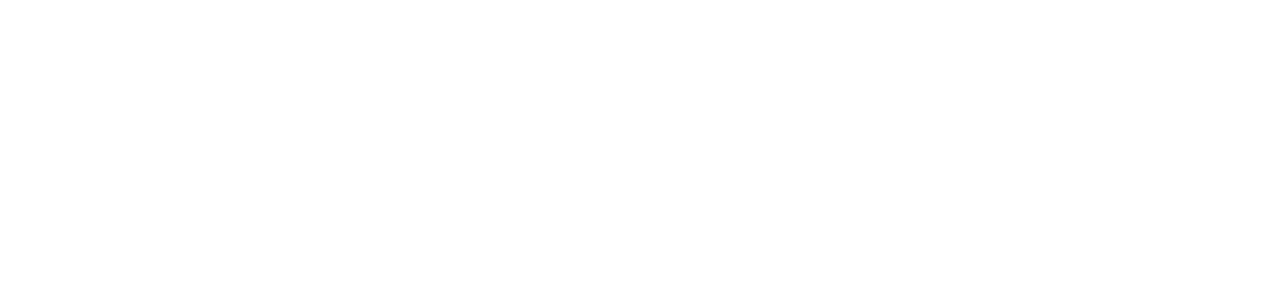
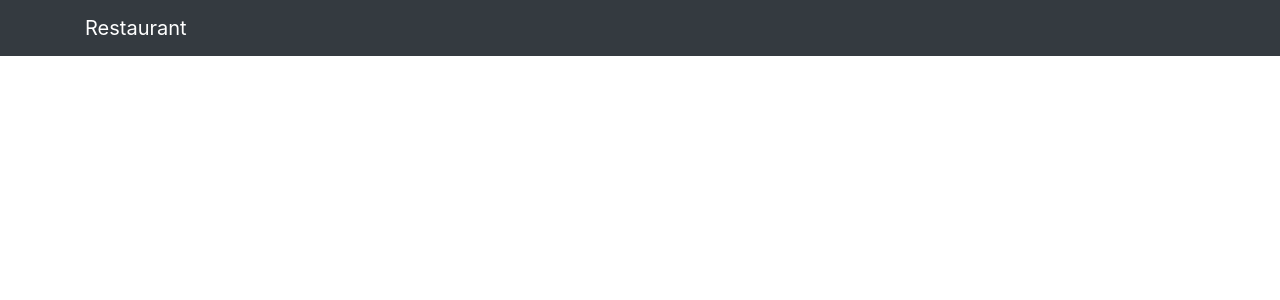
Before and after one commit to touhidulfahim/restaurant-react-app, a React (Create React App) app: page / in a window 1280 px wide. Shown: the top 300 px of the page. Built offline with nearby package versions, Linux system fonts and the light colour scheme.

Commit message:
Navigationbar using reactstrap

```diff
--- a/public/index.html
+++ b/public/index.html
@@ -1,14 +1,12 @@
 <!DOCTYPE html>
 <html lang="en">
+
 <head>
   <meta charset="utf-8" />
   <link rel="icon" href="%PUBLIC_URL%/favicon.ico" />
   <meta name="viewport" content="width=device-width, initial-scale=1" />
   <meta name="theme-color" content="#000000" />
-    <meta
-      name="description"
-      content="Web site created using create-react-app"
-    />
+  <meta name="description" content="Web site created using create-react-app" />
   <link rel="apple-touch-icon" href="%PUBLIC_URL%/logo192.png" />
   <!--
       manifest.json provides metadata used when your web app is installed on a
@@ -24,8 +22,9 @@
       work correctly both with client-side routing and a non-root public URL.
       Learn how to configure a non-root public URL by running `npm run build`.
     -->
-    <title>React App</title>
+  <title>Restaurant App</title>
 </head>
+
 <body>
   <noscript>You need to enable JavaScript to run this app.</noscript>
   <div id="root"></div>
@@ -40,4 +39,5 @@
       To create a production bundle, use `npm run build` or `yarn build`.
     -->
 </body>
+
 </html>
--- a/src/App.css
+++ b/src/App.css
@@ -1,38 +1,3 @@
 .App {
   text-align: center;
 }
-
-.App-logo {
-  height: 40vmin;
-  pointer-events: none;
-}
-
-@media (prefers-reduced-motion: no-preference) {
-  .App-logo {
-    animation: App-logo-spin infinite 20s linear;
-  }
-}
-
-.App-header {
-  background-color: #282c34;
-  min-height: 100vh;
-  display: flex;
-  flex-direction: column;
-  align-items: center;
-  justify-content: center;
-  font-size: calc(10px + 2vmin);
-  color: white;
-}
-
-.App-link {
-  color: #61dafb;
-}
-
-@keyframes App-logo-spin {
-  from {
-    transform: rotate(0deg);
-  }
-  to {
-    transform: rotate(360deg);
-  }
-}
--- a/src/App.js
+++ b/src/App.js
@@ -1,10 +1,11 @@
-import logo from './logo.svg';
+import React from 'react';
 import './App.css';
+import MainComponent from './components/MainComponents'
 
 function App() {
   return (
     <div className="App">
-
+      <MainComponent />
     </div>
   );
 }
--- /dev/null
+++ b/src/components/MainComponents.js
@@ -0,0 +1,19 @@
+import React from 'react';
+import Header from './header/Header'
+import Body from './body/Body'
+import Footer from './footer/Footer'
+
+const MainComponent = () => {
+    return (
+        <div>
+
+            <Header />
+            <Body />
+            <Footer />
+
+        </div >
+    );
+}
+
+
+export default MainComponent;
--- /dev/null
+++ b/src/components/body/Body.js
@@ -0,0 +1,10 @@
+import React from 'react';
+
+const Body = () => {
+    return (
+        <div></div>
+    );
+}
+
+
+export default Body;
--- /dev/null
+++ b/src/components/footer/Footer.js
@@ -0,0 +1,10 @@
+import React from 'react';
+
+const Footer = () => {
+    return (
+        <div></div>
+    );
+}
+
+
+export default Footer;
--- /dev/null
+++ b/src/components/header/Header.js
@@ -0,0 +1,16 @@
+import React from 'react';
+import Navigation from './Navigation'
+
+
+
+
+const Header = () => {
+    return (
+        <div>
+            <Navigation />
+        </div>
+    );
+}
+
+
+export default Header;
--- /dev/null
+++ b/src/components/header/Navigation.js
@@ -0,0 +1,15 @@
+import React from 'react';
+import { Navbar, NavbarBrand } from 'reactstrap'
+
+
+const Navigation = () => {
+    return (
+        <Navbar dark color="dark">
+            <div className="container">
+                <NavbarBrand href="/">Restaurant</NavbarBrand>
+            </div>
+        </Navbar>
+    );
+}
+
+export default Navigation;
```
Lines whose indentation alone changed are shown as unchanged.
